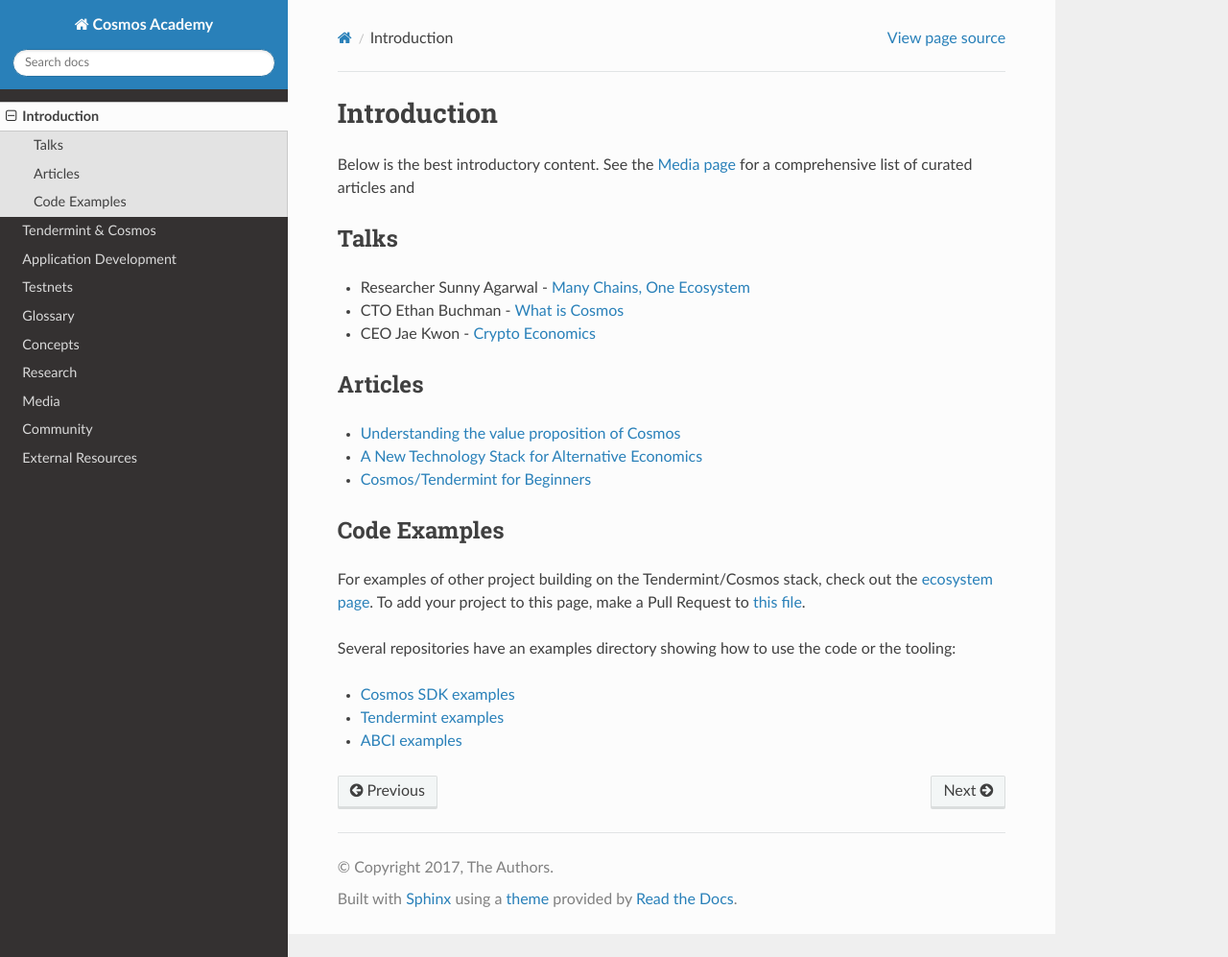
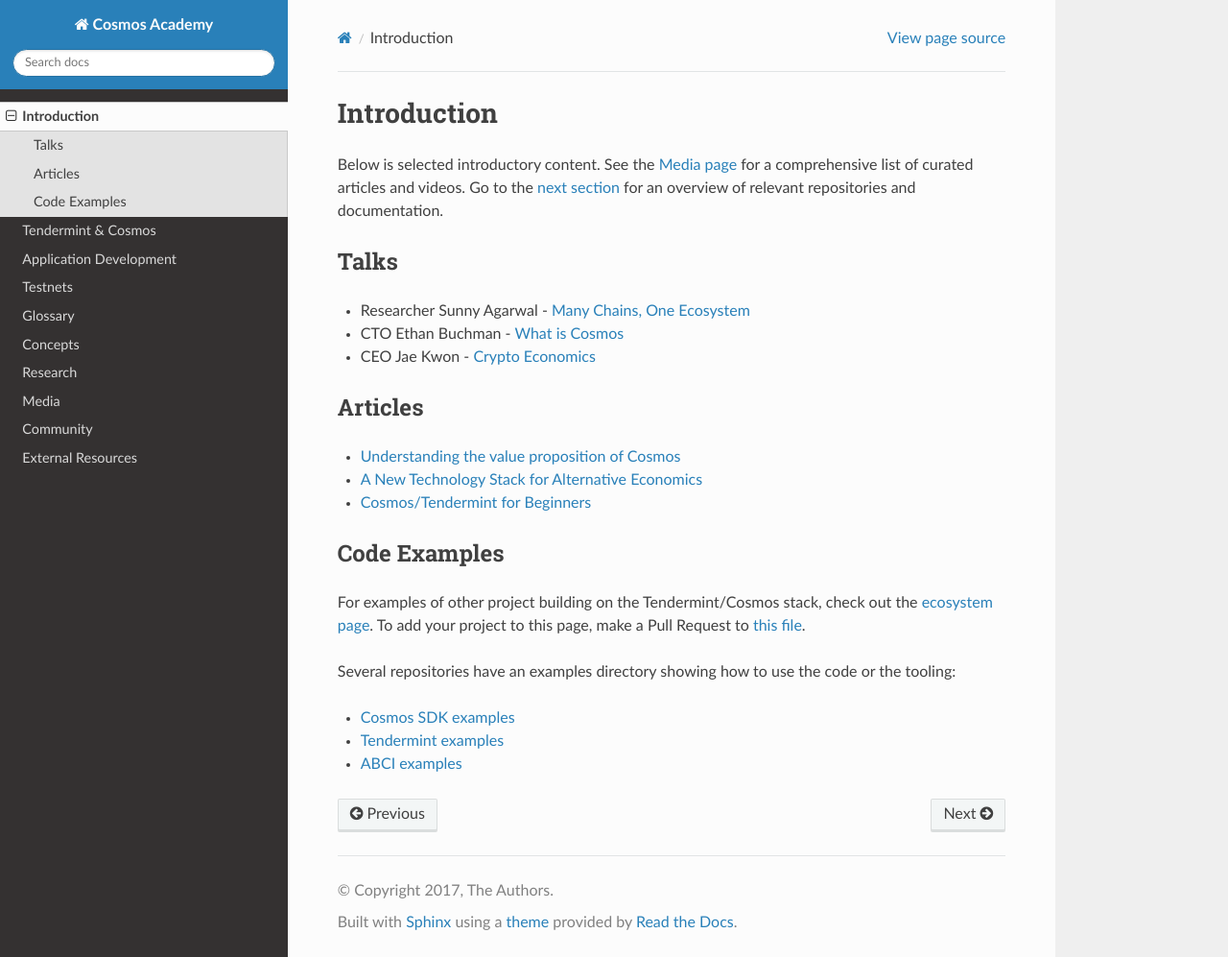
Before and after one commit to cosmos/cosmos-academy, a Sphinx documentation site: the page built from docs/content/introduction.rst, in a window 1280 px wide and 997 px high. Shown: the whole window at 96% size. Built offline with Sphinx 7.4.7 and the Read the Docs theme 2.0.0, drawn with Linux system fonts in a browser that asks for light colours.

Commit message:
littl fix

```diff
--- a/docs/content/introduction.rst
+++ b/docs/content/introduction.rst
@@ -1,8 +1,7 @@
 Introduction
 ============
 
-
-Below is the best introductory content. See the `Media page <./media.html>`__ for a comprehensive list of curated articles and
+Below is selected introductory content. See the `Media page <./media.html>`__ for a comprehensive list of curated articles and videos. Go to the `next section <./tendermint-and-cosmos.html>`__ for an overview of relevant repositories and documentation.
 
 Talks
 -----
```
